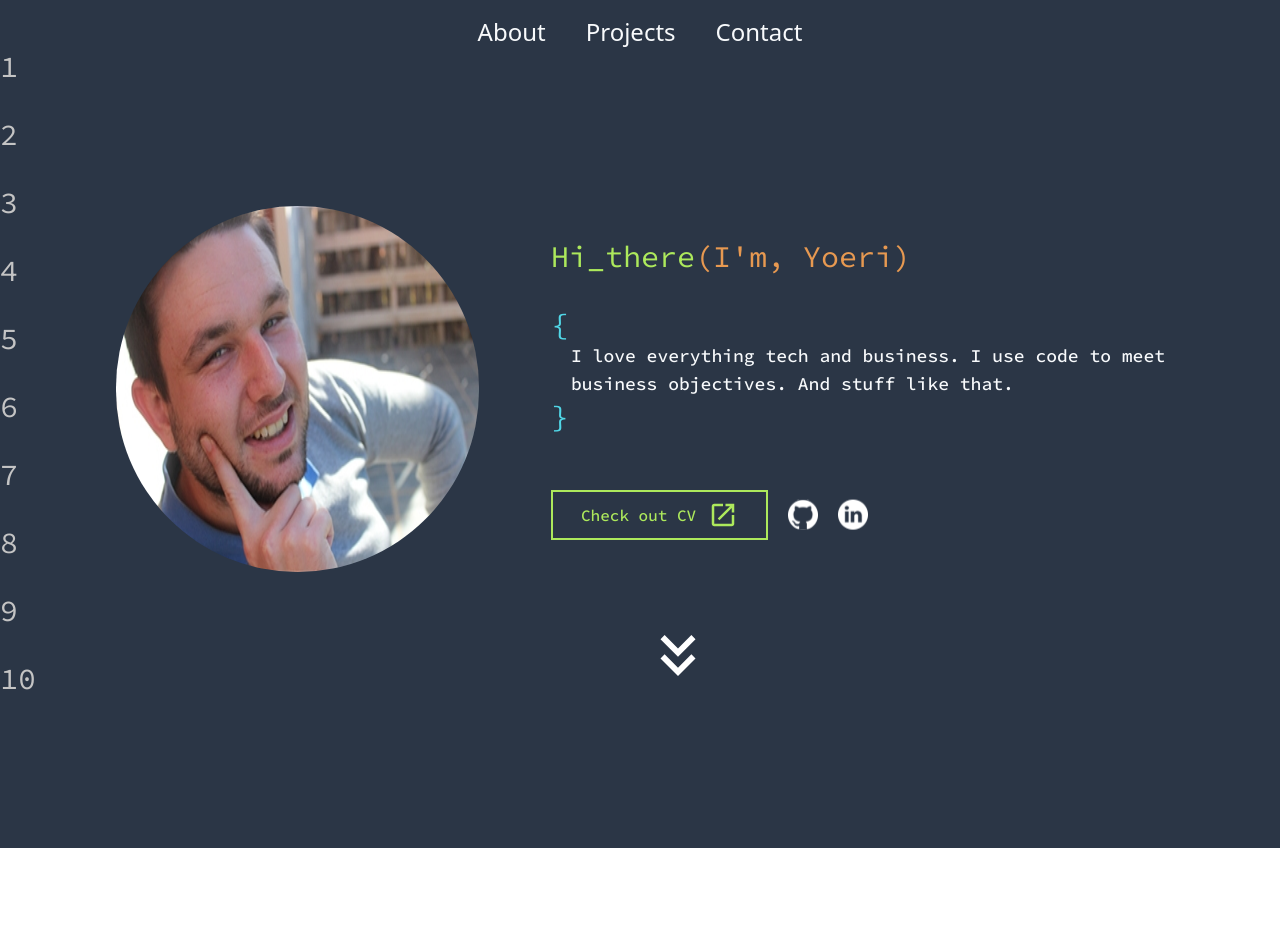
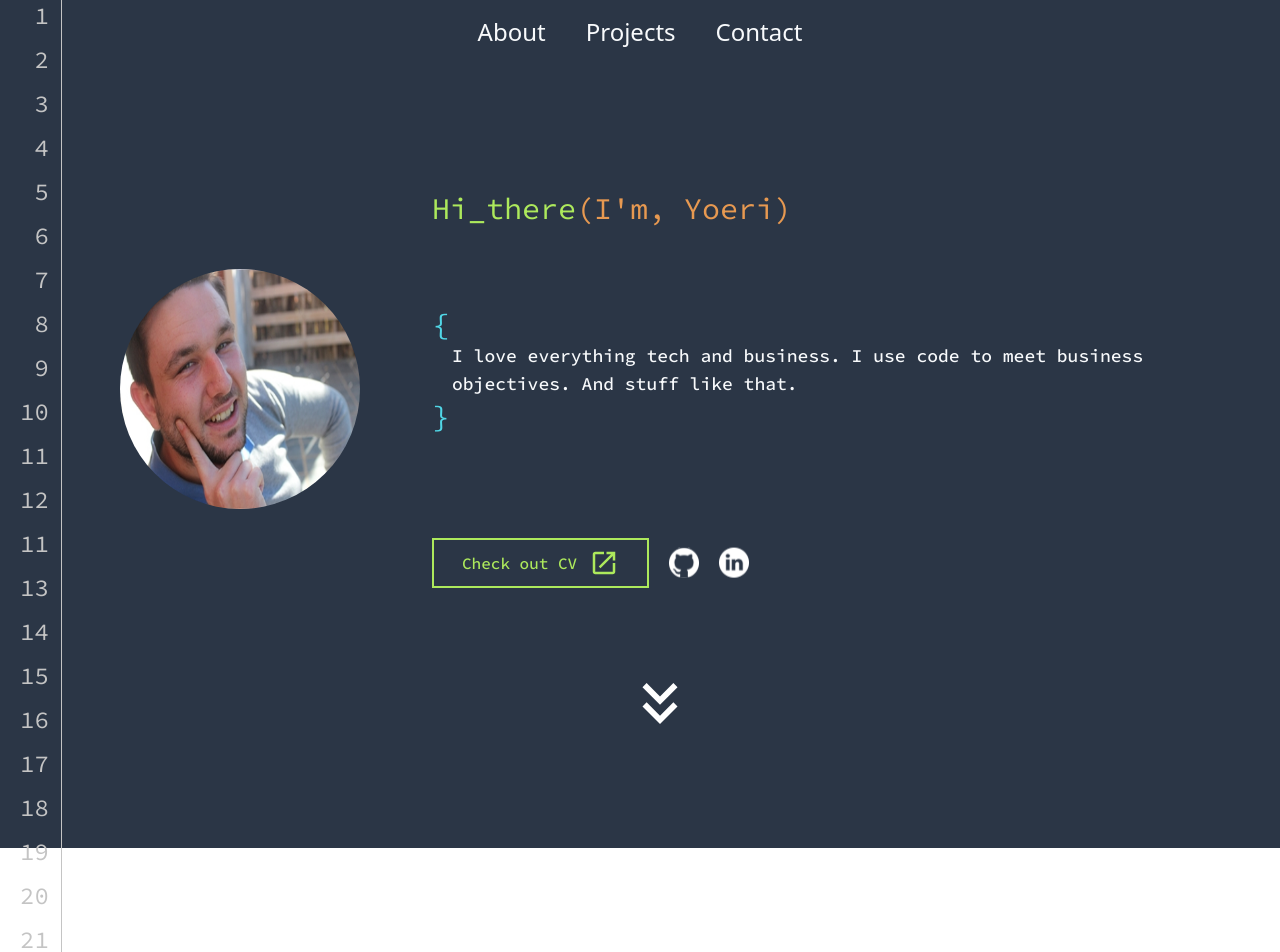
Before and after one commit to Yoerivw/portfolio, a React (Create React App) app: page / in a window 1280 px wide. Shown: the top 952 px of the page. Before the commit the page ends 848 px from the top, so only its background shows below. Built offline with nearby package versions, Linux system fonts and the light colour scheme; the HTML template or start-up script is replaced by a standard one.

Commit message:
fixed image size about us + right aligned number sidebar numbers

```diff
--- a/src/components/About.js
+++ b/src/components/About.js
@@ -14,13 +14,13 @@ const About = () => {
 		<Section>
 
 
-			<figure class='md:flex bg-main-black rounded-xl p-8 md:p-0 space-x-10'>
+			<figure class='md:flex bg-main-black rounded-xl ml-10 p-8 md:p-0 space-x-10 items-center'>
 				<img
 					src={portrait}
 					alt='personal photo'
-					class='md:w-100 md:h-auto rounded-full mx-auto'
+					class='md:w-60 md:h-60 rounded-full mx-auto'
 				/>
-				<div class='pt-6 md:p-8 text-center md:text-left space-y-8'>
+				<div class='pt-6 md:p-8 text-center md:text-left space-y-20'>
 					<h1 className='text-3xl'><span className="text-main-green">Hi_there</span><span className='text-main-orange'>(I'm, Yoeri)</span><br />
 
 					</h1>
--- a/src/layout/NumberSideBar.js
+++ b/src/layout/NumberSideBar.js
@@ -3,8 +3,9 @@ import React from 'react'
 const NumberSideBar = () => {
     return (
 
-        <div className="text-main-sidebar">
-            <ul className="text-3xl space-y-8">
+        <div className="text-main-sidebar absolute top-0 left-5 border-r border-main-sidebar pr-3 mr-4">
+
+            <ul className="text-2xl space-y-3 text-right">
                 <li>1</li>
                 <li>2</li>
                 <li>3</li>
@@ -15,6 +16,18 @@ const NumberSideBar = () => {
                 <li>8</li>
                 <li>9</li>
                 <li>10</li>
+                <li>11</li>
+                <li>12</li>
+                <li>11</li>
+                <li>13</li>
+                <li>14</li>
+                <li>15</li>
+                <li>16</li>
+                <li>17</li>
+                <li>18</li>
+                <li>19</li>
+                <li>20</li>
+                <li>21</li>
             </ul>
         </div>
 
```
